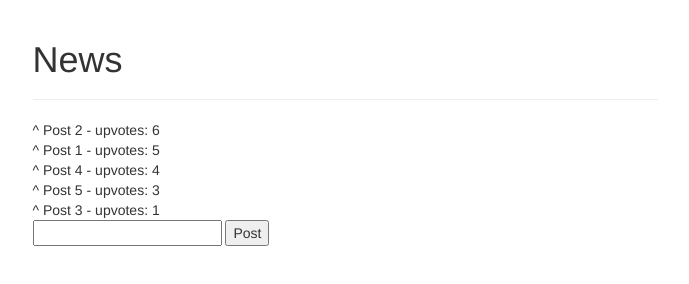
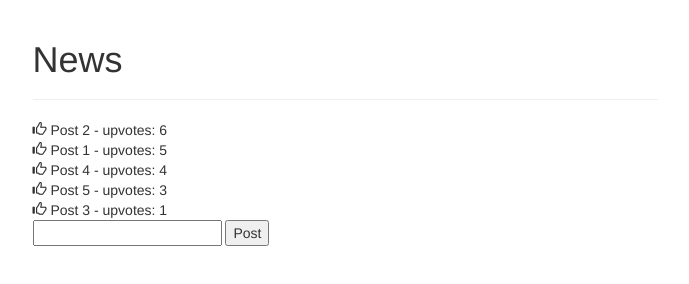
Before and after one commit to massielislas/NewsApp, a plain HTML site: page index.html in a window 1280 px wide. Shown: the whole page, without its empty margins (295-984 px from the left). Drawn offline with nearby package versions, Linux system fonts and the light colour scheme.

Commit message:
thumbs up

```diff
--- a/index.html
+++ b/index.html
@@ -12,7 +12,7 @@
          <h1>News</h1>
     </div>
     <div ng-repeat="post in posts | orderBy: '-upvotes'">
-        <span ng-click="incrementUpvotes(post)">^</span>
+            <span class="glyphicon glyphicon-thumbs-up" ng-click="incrementUpvotes(post)"></span>
         {{post.title}} - upvotes: {{post.upvotes}}
     </div>
     <form ng-submit="addPost()">
```
